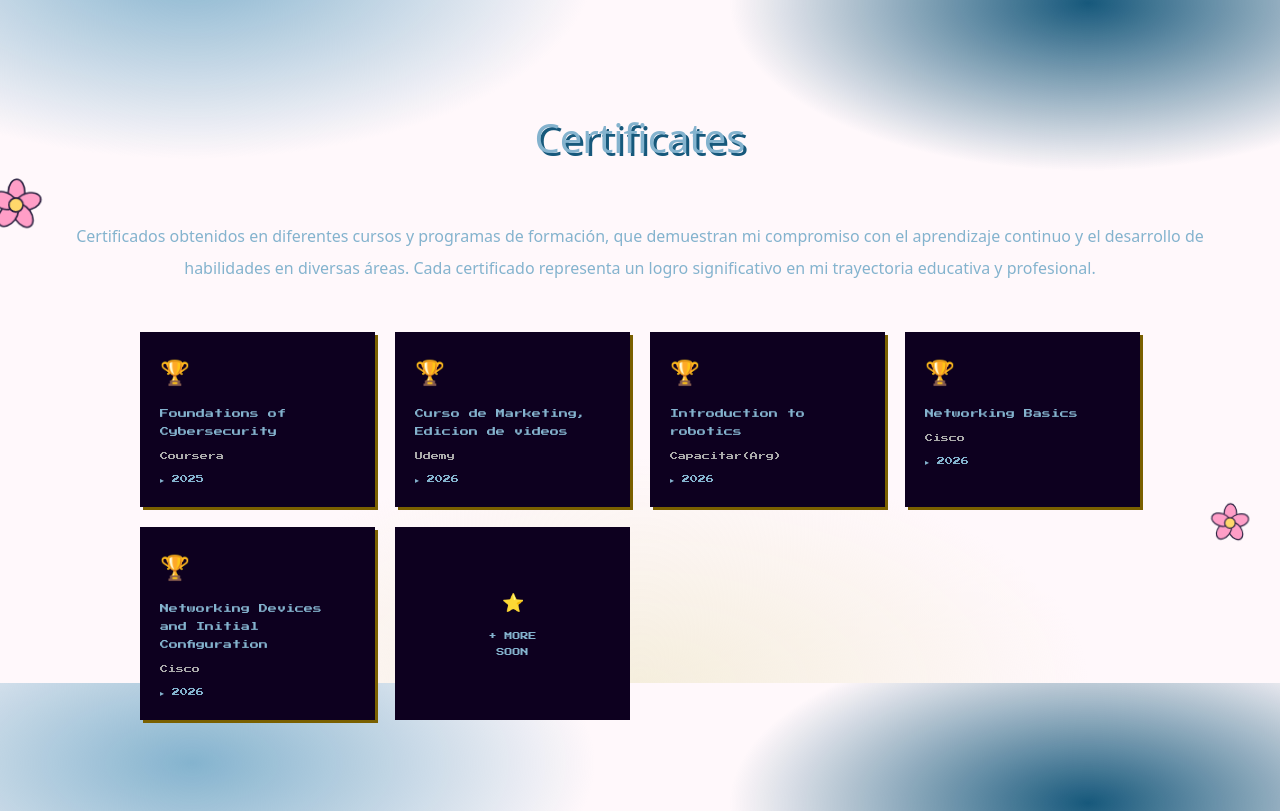
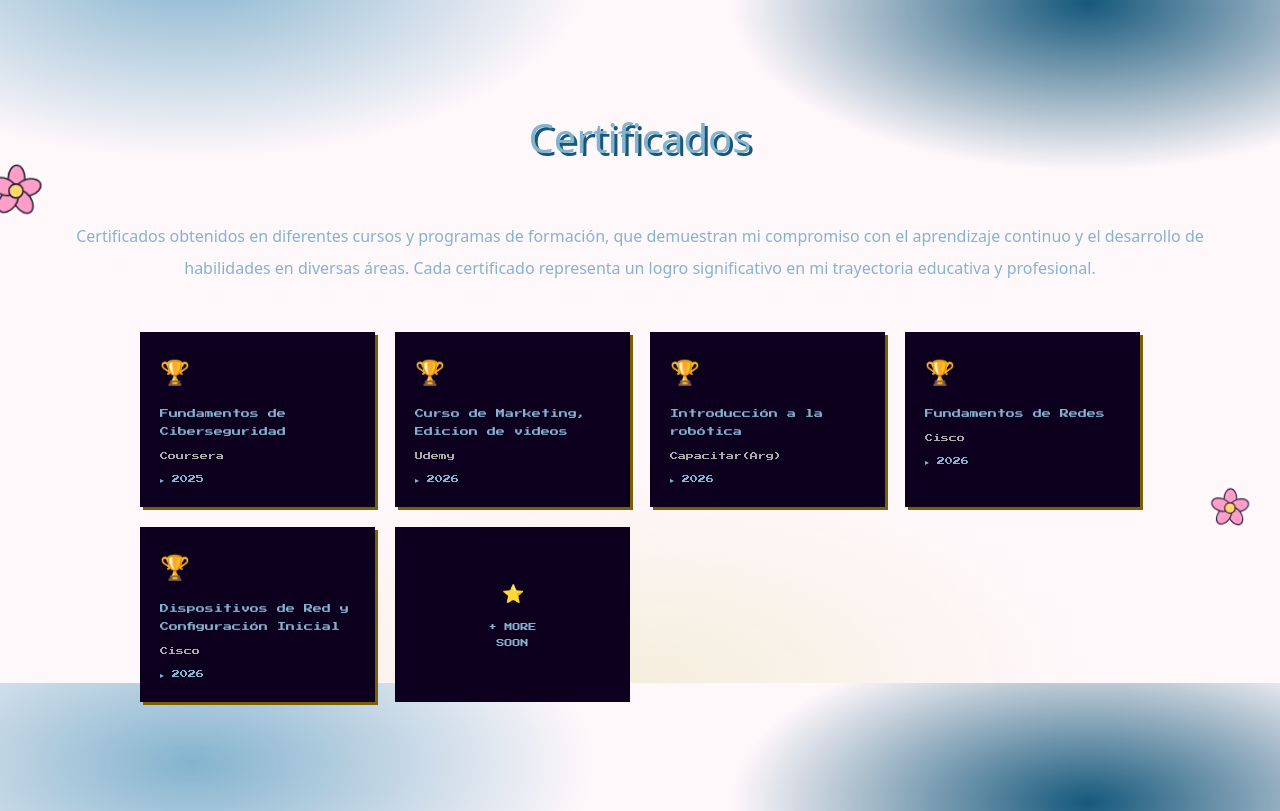
Before and after one commit to jacquelinjantman/Portf, a Next.js app: page / in a window 1280 px wide. Shown: the part 4117-4928 px from the top of the page. Built offline with nearby package versions, Linux system fonts and the light colour scheme; a web font is replaced by a local one.

Commit message:
anadi unos cambios que requerian para cambiar el idioma  y  anadi tags en el proyecto de hospital backen que habian faltado

```diff
--- a/src/components/Certificates.tsx
+++ b/src/components/Certificates.tsx
@@ -1,9 +1,11 @@
 "use client";
 
+import { useLanguage } from "@/i18n/Language";
 import { motion } from "framer-motion";
 import { type Certificate, certificates } from "@/data/certificate";
 
 export default function Certificate() {
+    const { t, locale} = useLanguage();
   return (
     <section
       id="certs"
@@ -42,7 +44,7 @@ export default function Certificate() {
           textAlign: "center",
         }}
       >
-        Certificates
+        {t.certificates.title}
       </motion.h2>
 
       <p
@@ -53,10 +55,7 @@ export default function Certificate() {
           lineHeight: 2,
         }}
       >
-        Certificados obtenidos en diferentes cursos y programas de formación,
-        que demuestran mi compromiso con el aprendizaje continuo y el desarrollo
-        de habilidades en diversas áreas. Cada certificado representa un logro
-        significativo en mi trayectoria educativa y profesional.
+        {t.certificates.description}
       </p>
 
       {/* GRID */}
@@ -109,7 +108,7 @@ export default function Certificate() {
                 fontFamily: "'Press Start 2P', monospace",
               }}
             >
-              {cert.name}
+              {cert.name[locale]}
             </p>
             <p
               style={{
@@ -119,7 +118,7 @@ export default function Certificate() {
                 fontFamily: "'Press Start 2P', monospace",
               }}
             >
-              {cert.issuer}
+              {cert.issuer[locale]}
             </p>
             <p
               style={{
--- a/src/components/Contact.tsx
+++ b/src/components/Contact.tsx
@@ -7,7 +7,7 @@ const GITHUB = "https://github.com/jacquelinjantman";
 const LINKEDIN = "https://www.linkedin.com/in/jacquelin-jantman-362365227/";
 
 export default function Contact() {
-  const { t } = useLanguage();
+  const { t} = useLanguage();
 
   return (
     <section id="contacto" className="px-6 py-24">
--- a/src/data/certificate.ts
+++ b/src/data/certificate.ts
@@ -1,8 +1,11 @@
+
+import type { Locale } from "@/i18n/Translations";
+
 export type Certificate = {
   id: number
   icon: string
-  name: string
-  issuer: string
+   name: Record<Locale, string>;
+  issuer: Record<Locale, string>;
   year: string
   link: string
 }
@@ -11,31 +14,63 @@ export const certificates: Certificate[] = [
   {
     id: 1,
     icon: '🏆',
-    name: 'Foundations of Cybersecurity',
-    issuer: 'Coursera',
+      name: {
+      es: "Fundamentos de Ciberseguridad",
+      en: "Foundations of Cybersecurity",
+      pt: "Fundamentos de Cibersegurança",
+    },
+    issuer: {
+      es: "Coursera",
+      en: "Coursera",
+      pt: "Coursera",
+    },
     year: '2025',
     link: 'https://drive.google.com/file/d/1XDWsvqRLmGBVuQPDvgnbkksdIR0yvhaK/view?usp=drive_link',
   },
   {
     id: 2,
     icon: '🏆',
-    name: 'Curso de Marketing, Edicion de videos',
-    issuer: 'Udemy',
+    name: {
+      es: "Curso de Marketing, Edicion de videos",
+      en: "Marketing Course, Video Editing",
+      pt: "Curso de Marketing, Edição de Vídeos",
+    },
+    issuer: {
+      es: "Udemy",
+      en: "Udemy",
+      pt: "Udemy",
+    },
     year: '2026',
     link: 'https://drive.google.com/file/d/1lpwxbQFg39Wfi45EmyfGPSCKZeLKcAZi/view?usp=drive_link',
   },
   {id: 3,
     icon: '🏆',
-    name: 'Introduction to robotics',
-    issuer: 'Capacitar(Arg)',
+    name: {
+      es: "Introducción a la robótica",
+      en: "Introduction to Robotics",
+      pt: "Introdução à Robótica",
+    },
+    issuer: {
+      es: "Capacitar(Arg)",
+      en: "Capacitar(Arg)",
+      pt: "Capacitar(Arg)",
+    },
     year:'2026',
      link: '',
   },
   {
     id: 4,
     icon: '🏆',
-    name: 'Networking Basics',
-    issuer: 'Cisco',
+    name: {
+      es: "Fundamentos de Redes",
+      en: "Networking Basics",
+      pt: "Fundamentos de Redes",
+    },
+    issuer: {
+      es: "Cisco",
+      en: "Cisco",
+      pt: "Cisco",
+    },
     year:'2026',
     link:'https://drive.google.com/file/d/1DJMDvnaqGjgqkbOuBcb1oFchavcuvLrF/view?usp=drive_link',
 
@@ -43,8 +78,16 @@ export const certificates: Certificate[] = [
    {
     id: 5,
     icon: '🏆',
-    name: 'Networking Devices and Initial Configuration',
-    issuer: 'Cisco',
+    name: {
+      es: "Dispositivos de Red y Configuración Inicial",
+      en: "Networking Devices and Initial Configuration",
+      pt: "Dispositivos de Rede e Configuração Inicial",
+    },
+    issuer: {
+      es: "Cisco",
+      en: "Cisco",
+      pt: "Cisco",
+    },
     year:'2026',
     link:'https://drive.google.com/file/d/1dYhpc0cvSnm2xlSJoPkyweomk7Jfh4tY/view?usp=drive_link',
 
--- a/src/data/projects.ts
+++ b/src/data/projects.ts
@@ -1,5 +1,5 @@
+
 import type { Locale } from "@/i18n/Translations";
-
 export type Project = {
   id: number;
   mission: Record<Locale, string>;
@@ -138,7 +138,7 @@ export const projects: Project[] = [
       pt: "API REST para gestão de um centro de saúde desenvolvida com Java e Spring Boot, contendo autenticação JWT, autorização por papéis e gerenciamento de consultas.",
     },
 
-    tags: ["Java"],
+    tags: ["Java", "Spring Boot", "JWT", "REST API"],
 
     demo: "",
     code: "https://github.com/jacquelinjantman/Hospital-Backend",
--- a/src/i18n/Translations.ts
+++ b/src/i18n/Translations.ts
@@ -54,6 +54,8 @@ export const translations = {
     certificates: {
       label: "Achievements",
       title: "Certificados",
+      description:
+    "Certificados obtenidos en diferentes cursos y programas de formación, que demuestran mi compromiso con el aprendizaje continuo y el desarrollo de habilidades en diversas áreas. Cada certificado representa un logro significativo en mi trayectoria educativa y profesional."
     },
     contact: {
       label: "Send data",
@@ -111,6 +113,8 @@ export const translations = {
     certificates: {
       label: "Achievements",
       title: "Certificates",
+       description:
+    "Certificates earned through various courses and training programs, demonstrating my commitment to continuous learning and skill development across multiple fields. Each certificate represents a significant achievement in my educational and professional journey."
     },
     contact: {
       label: "Send data",
@@ -168,6 +172,8 @@ export const translations = {
     certificates: {
       label: "Achievements",
       title: "Certificados",
+      description:
+    "Certificados obtidos em diferentes cursos e programas de formação que demonstram meu compromisso com o aprendizado contínuo e o desenvolvimento de competências em diversas áreas. Cada certificado representa uma conquista significativa na minha trajetória educacional e profissional."
     },
     contact: {
       label: "Send data",
```
